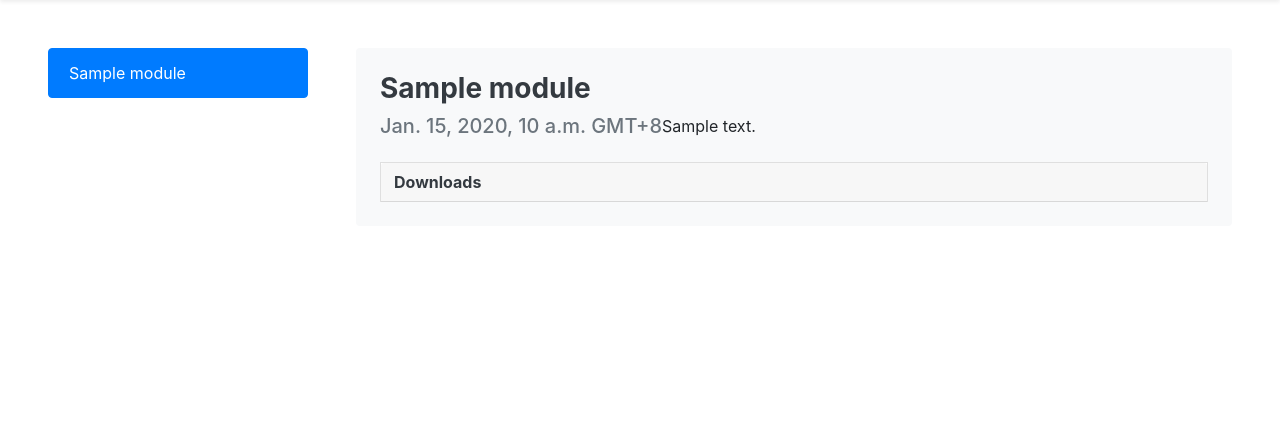
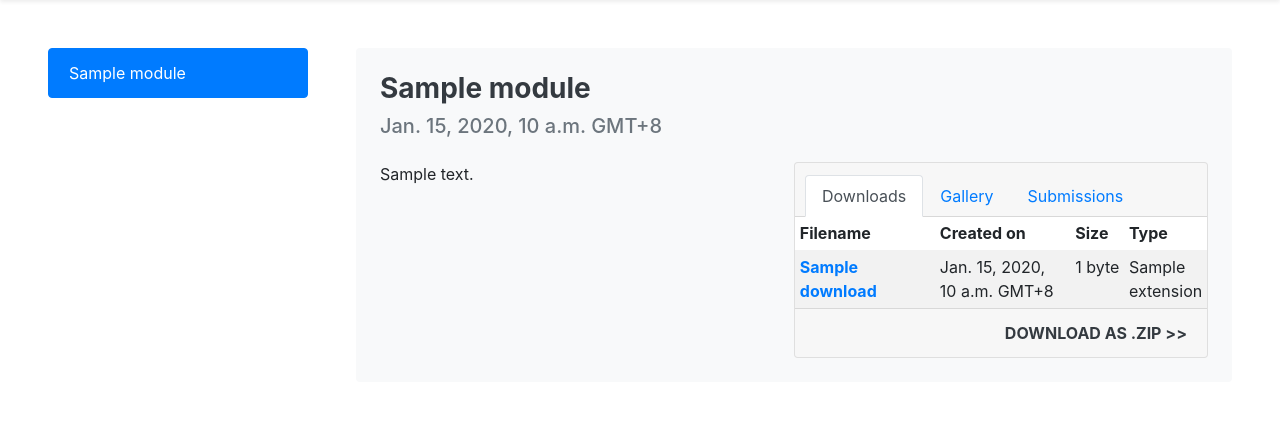
Before and after one commit to compsat/BioPhil_Website, a Django app: template bio_phil/webapp/templates/webapp/modules.html in a window 1280 px wide. Shown: the part 95-540 px from the top of the page. Run offline with Django 3.2, Linux system fonts and the light colour scheme; the template is opened without the code that fills it: most values are stand-ins (such as "Sample title", 1, 10 or a date in 2020); grey boxes labelled with a size stand in for pictures from a placeholder-image service; form fields are guessed from the names that the template uses; some libraries are stand-ins or nearby versions.

Commit message:
Re-styled modules page
Missing: (1) Download as .ZIP link(2) Submission upload date (3) Submission extension

```diff
--- a/bio_phil/webapp/templates/webapp/modules.html
+++ b/bio_phil/webapp/templates/webapp/modules.html
@@ -20,7 +20,7 @@ Modules
 
   <!-- Add your site or application content here -->
   <!-- Insert Navbar Here! -->
-  <div class="container-fluid py-5 px-md-4 px-0 row mx-auto justify-content-center" >
+  <div class="container-fluid py-4 py-md-5 px-md-4 px-0 row mx-auto justify-content-center">
     <div class="col-md-3 px-md-4 px-3">
       <div id="modulesList" class="list-group position-sticky" style="top: 40px">
         {% for module in modules_list %}
@@ -30,21 +30,112 @@ Modules
     </div>
 
     <div class="col-md-9 px-md-4 px-3 my-md-0 my-4">
-      <div class="container-fluid">
+      <div class="container-fluid justify-content-center">
         {% for module in modules_list %}
         <div class="row bg-light rounded p-4 mb-3">
           <div class="container-fluid m-0 p-0"><h3 class="text-dark font-weight-bold" id="list-item-{{ module.pk }}">{{ module.title }}</h3></div>
           <h5 class="text-secondary mb-4">{{ module.created_at }} GMT+8</h5>
+
+          <div class="row container-fluid p-0 m-0">
+            <div class="col-xl-6 text-justify p-0 m-0 pr-xl-4">
               <p>{{ module.content }}</p>
+            </div>
+
+            <div class="col-xl-6 p-0 m-0 pl-sm-0">
+             <div class="card">
+              <div class="card-header">
+                <div class="nav nav-tabs card-header-tabs" id="nav-tab" role="tablist">
+                  <a class="nav-item nav-link active" id="nav-downloads-tab-{{ module.pk }}" data-toggle="tab" href="#nav-downloads-{{ module.pk }}" role="tab" aria-controls="nav-downloads-{{ module.pk }}" aria-selected="true">Downloads</a>
+                  <a class="nav-item nav-link" id="nav-gallery-tab-{{ module.pk }}" data-toggle="tab" href="#nav-gallery-{{ module.pk }}" role="tab" aria-controls="nav-gallery-{{ module.pk }}" aria-selected="false">Gallery</a>
+                  <a class="nav-item nav-link" id="nav-submissions-tab-{{ module.pk }}" data-toggle="tab" href="#nav-submissions-{{ module.pk }}" role="tab" aria-controls="nav-submissions-{{ module.pk }}" aria-selected="false">Submissions</a>
+                </div>
+              </div>
+
+              <div class="tab-content card-body p-0" id="nav-tabContent">
+                <div class="tab-pane fade show active" id="nav-downloads-{{ module.pk }}" role="tabpanel" aria-labelledby="nav-downloads-tab-{{ module.pk }}">
+                  <table class="table table-striped table-sm table-responsive table-hover table-borderless mb-0">
+                    <thead>
+                      <tr>
+                        <th scope="col" style="width:40%">Filename</th>
+                        <th scope="col" style="width:40%">Created on</th>
+                        <th scope="col" style="width:10%">Size</th>
+                        <th scope="col" style="width:10%">Type</th>
+                      </tr>
+                    </thead>
+                    <tbody>
+                      {% for download in module.downloads.all %}
+                      <tr>
+                        <th scope="row"><a href="{{ download.file.url }}">{{ download.title }}</a></th>
+                        <td>{{ download.created_at }} GMT+8</td>
+                        <td>{{ download.file_size | filesizeformat }}</td>
+                        <td>{{ download.extension }}</td>
+                      </tr>
+                      {% endfor %}
+                    </tbody>
+                  </table>
+                  <div class="card-footer text-right"><a class="text-dark font-weight-bold" href="#" target="_blank">DOWNLOAD AS .ZIP >></a></div>
+                </div>
+                <div class="tab-pane fade" id="nav-gallery-{{ module.pk }}" role="tabpanel" aria-labelledby="nav-gallery-tab-{{ module.pk }}">
+                  <div id="carouselExampleIndicators{{ module.pk }}" class="carousel slide" data-ride="carousel">
+                    <ol class="carousel-indicators">
+                      <li data-target="#carouselExampleIndicators{{ module.pk }}" data-slide-to="0" class="active"></li>
+                      <li data-target="#carouselExampleIndicators{{ module.pk }}" data-slide-to="1"></li>
+                    </ol>
+                    <div class="carousel-inner">
+                      <div class="carousel-item active">
+                        <a href="https://dummyimage.com/600x400/ff9100/ffffff" target="_blank"><img class="d-block w-100" src="https://dummyimage.com/600x400/ff9100/ffffff" alt="First slide"></a>
+                        <div class="carousel-caption d-none d-md-block">
+                          <h5>Title</h5>
+                          <p>Description</p>
+                        </div>
+                      </div>
+                      <div class="carousel-item">
+                        <a href="https://dummyimage.com/600x400/000/fff" target="_blank"><img class="d-block w-100" src="https://dummyimage.com/600x400/000/fff" alt="Second slide"></a>
+                        <div class="carousel-caption d-none d-md-block">
+                          <h5>Title</h5>
+                          <p>Description</p>
+                        </div>
+                      </div>
+                    </div>
+                    <a class="carousel-control-prev" href="#carouselExampleIndicators{{ module.pk }}" role="button" data-slide="prev">
+                      <span class="carousel-control-prev-icon" aria-hidden="true"></span>
+                      <span class="sr-only">Previous</span>
+                    </a>
+                    <a class="carousel-control-next" href="#carouselExampleIndicators{{ module.pk }}" role="button" data-slide="next">
+                      <span class="carousel-control-next-icon" aria-hidden="true"></span>
+                      <span class="sr-only">Next</span>
+                    </a>
+                  </div>
+                  <div class="alert alert-warning alert-dismissible fade show mt-2 mb-0" role="alert">
+                    <small>To view the whole image, just click on the middle portion of the carousel.</small>
+                    <button type="button" class="close" data-dismiss="alert" aria-label="Close">
+                      <span aria-hidden="true">&times;</span>
+                    </button>
+                  </div>
+                </div>
+
                 {% if user.access_object.user_type == "Student" %}
-          <div class="container-fluid p-0 mb-3">
                 {% user_submission user module as submission %}
                 {% if submission %}
-              <a href="{{ submission.file.url }}" role="button" class="btn btn-dark" target="_blank">View Submission</a>
-              <button type="button" class="btn btn-secondary" data-toggle="modal" data-target="#addResponseModal{{ module.pk }}">Update</button>
+                <div class="tab-pane fade" id="nav-submissions-{{ module.pk }}" role="tabpanel" aria-labelledby="nav-submissions-tab-{{ module.pk }}">
+                  <div class="card m-2">
+                    <h5 class="card-header text-truncate">{{ submission.file.name }}</h5>
+                    <div class="card-body">
+                      <p class="card-text mb-0">Uploaded on {{ submission.file.uploaded_on }}</p>
+                      <p class="card-text">{{ submission.file.size | filesizeformat }}, {{ submission.file.extension }}</p>
+                      <a href="{{ submission.file.url }}" role="button" class="btn btn-dark" target="_blank">Download</a>
+                      <a href="#" class="btn btn-secondary" data-toggle="modal" data-target="#addResponseModal{{ module.pk }}">Update</a>
+                    </div>
+                  </div>
+                </div>
                 {% else %}
-              <span class="mr-2 text-uppercase align-middle">Actions:</span><button type="button" class="btn btn-secondary btn-sm" data-toggle="modal" data-target="#addResponseModal{{ module.pk }}">Add Response</button>
-            {% endif %}
+                <div class="tab-pane fade" id="nav-submissions-{{ module.pk }}" role="tabpanel" aria-labelledby="nav-submissions-tab-{{ module.pk }}">
+                  <div class="card m-2">
+                    <div class="card-body">
+                      <p class="card-text">You haven't uploaded anything yet.</p>
+                      <a href="#" class="btn btn-primary">Submit a file</a>
+                    </div>
+                  </div>
                 </div>
                 {% endif %}
 
@@ -88,44 +179,7 @@ Modules
                     </div>
                   </div>
                 </div>
-
-          <!-- Downloads -->
-          <div class="container-fluid p-0">
-          <div class="accordion" id="downloadAccordion1">
-            <div class="card">
-              <div class="card-header p-0" id="downloadHeading1">
-                <h5 class="mb-0">
-                  <button class="btn btn-link text-dark font-weight-bold" type="button" data-toggle="collapse" data-target="#downloadCollapse{{ module.pk }}" aria-expanded="false" aria-controls="downloadCollapse1">
-                    Downloads
-                  </button>
-                </h5>
-              </div>
-
-              <div id="downloadCollapse{{ module.pk }}" class="panel-collapse collapse" aria-labelledby="downloadHeading1" data-parent="#downloadAccordion1">
-                <div class="card-body row justify-content-around">
-                  {% for download in module.downloads.all %}
-                    <a class="col-sm mx-2" href="{{ download.file.url }}">
-                      <div class="bg-light border border-muted rounded px-2 py-3 mb-3 row">
-                        <div class="col-sm-3 px-0">
-                          {% with 'webapp/img/icons/'|add:download.extension|add:'.png' as image_static %}
-                            <img src="{% static image_static %}" height="70" width="70" alt="">
-                          {% endwith %}
-                        </div>
-                        <div class="col-sm-9">
-                          <div class="row">
-                            <strong class="text-truncate">{{ download.file.name }}</strong>
-                          </div>
-                          <div class="row">
-                            <span class="text-muted">{{ download.created_at }} GMT+8</span>
-                          </div>
-                          <div class="row">
-                            <span class="text-muted">{{ download.extension }}, {{ download.file_size | filesizeformat }}</span>
-                          </div>
-                        </div>
-                      </div>
-                    </a>
-                  {% endfor %}
-                </div>
+                {% endif %}
               </div>
             </div>
           </div>
@@ -135,6 +189,7 @@ Modules
     </div>
   </div>
 </div>
+</body>
 
   <script>
     //https://stackoverflow.com/a/48942822
```
Lines whose indentation alone changed are shown as unchanged.
